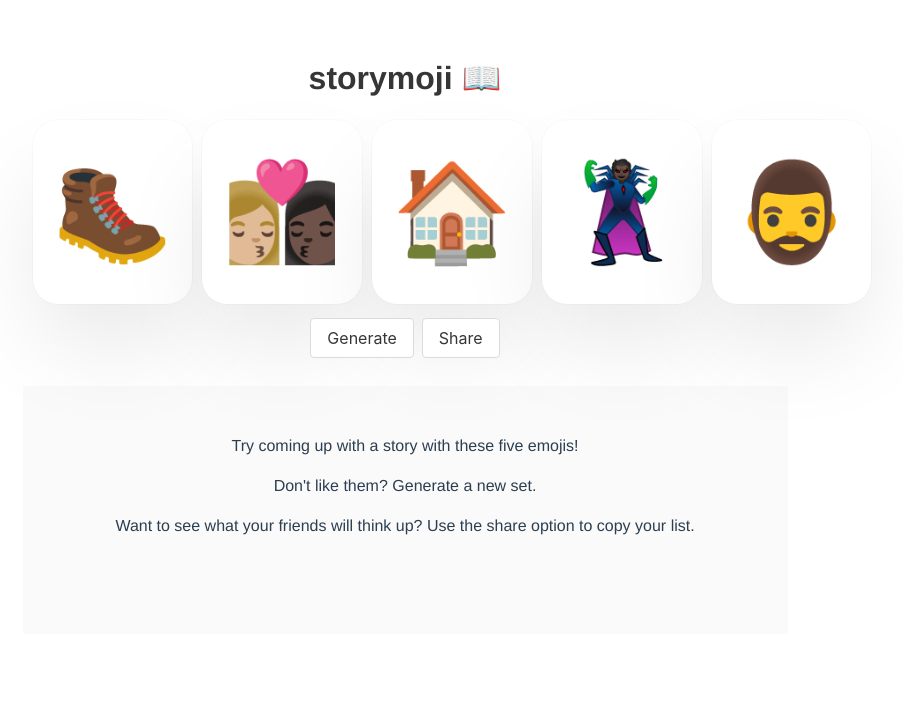
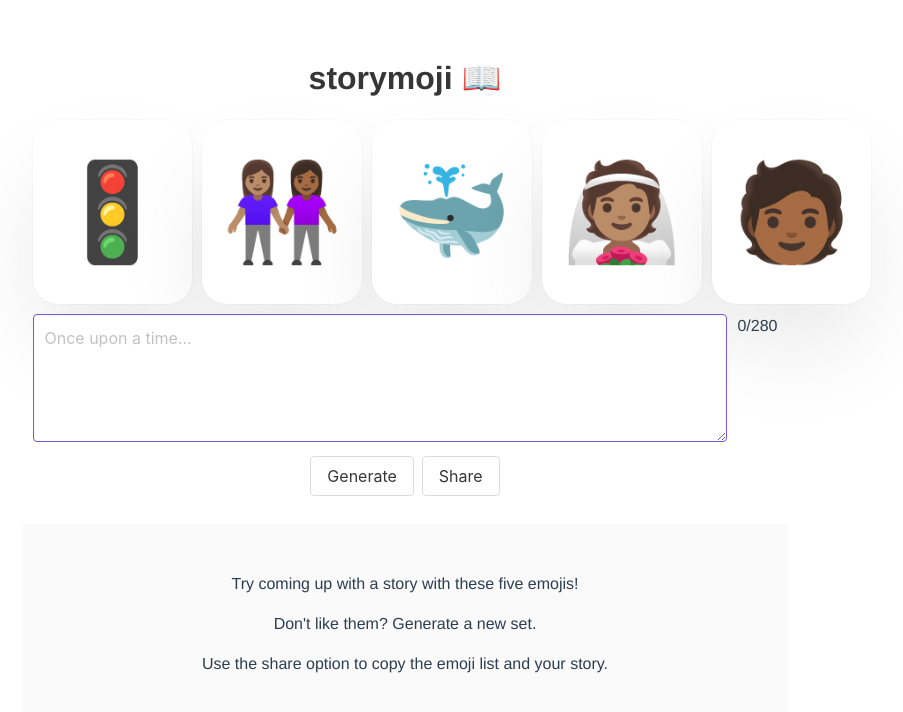
Before and after one commit to tjkorthal/storymoji, a Vue app: page / in a window 1280 px wide. Shown: the top 712 px of the page, without its empty margins (235-1138 px from the left). Built offline with nearby package versions, Linux system fonts and the light colour scheme.

Commit message:
v1.2.0
Remove most flags
Add input box for writing a story along with a soft 280 character limit
in prep for a Twitter share option

```diff
--- a/package.json
+++ b/package.json
@@ -1,6 +1,6 @@
 {
   "name": "storymoji",
-  "version": "1.1.0",
+  "version": "1.2.0",
   "private": true,
   "scripts": {
     "serve": "vue-cli-service serve",
--- a/src/App.vue
+++ b/src/App.vue
@@ -3,7 +3,18 @@
     <h1 class="title has-text-centered">storymoji 📖</h1>
     <div class="content">
       <div class="tile is-flex grid-row">
-        <emoji-card v-for="emoji in items" :key="emoji" v-bind:icon="emoji"/>
+        <emoji-card v-for="emoji in items" :key="emoji" v-bind:icon="emoji" />
+      </div>
+      <div class="tile is-flex grid-row">
+        <textarea
+          id="story-box"
+          class="textarea is-primary"
+          placeholder="Once upon a time..."
+          v-on:keyup="updateCharCount"
+        ></textarea>
+        <div id="char-count" class="tile is-child has-text-centered">
+          {{ charCount }}/{{ charLimit }}
+        </div>
       </div>
       <div class="tile is-flex is-justify-content-center">
         <button class="button m-1" v-on:click="generate">Generate</button>
@@ -12,37 +23,29 @@
     </div>
     <footer class="footer">
       <div class="content has-text-centered">
-        <p>
-          Try coming up with a story with these five emojis!
-        </p>
-        <p>Don't like them? Generate a new set.
-        </p>
-        <p>Want to see what your friends will think up? Use the share option to copy your list.
-        </p>
+        <p>Try coming up with a story with these five emojis!</p>
+        <p>Don't like them? Generate a new set.</p>
+        <p>Use the share option to copy the emoji list and your story.</p>
       </div>
     </footer>
   </div>
 </template>
 
 <script>
-import randomoji from './emoji.js'
-import EmojiCard from './components/EmojiCard.vue'
+import randomoji from "./emoji.js";
+import EmojiCard from "./components/EmojiCard.vue";
 
 export default {
-  name: 'App',
+  name: "App",
   components: {
-    EmojiCard
+    EmojiCard,
   },
   data: function () {
     return {
-      items: [
-        randomoji(),
-        randomoji(),
-        randomoji(),
-        randomoji(),
-        randomoji()
-      ]
-    }
+      items: [randomoji(), randomoji(), randomoji(), randomoji(), randomoji()],
+      charCount: 0,
+      charLimit: 280,
+    };
   },
   methods: {
     generate: function () {
@@ -51,20 +54,33 @@ export default {
         randomoji(),
         randomoji(),
         randomoji(),
-        randomoji()
-      ]
+        randomoji(),
+      ];
     },
     share: function () {
-      navigator.clipboard.writeText(this.items.join(''))
+      let prompt = this.items.join("");
+      let story = document.getElementById("story-box").value;
+      navigator.clipboard.writeText(`${prompt}\n${story}`);
       this.$buefy.notification.open({
-        message: 'Copied to clipboard',
-        type: 'is-success',
-        'auto-close': true,
-        position: 'is-top'
-      })
-    }
-  }
-}
+        message: "Copied to clipboard",
+        type: "is-success",
+        "auto-close": true,
+        position: "is-top",
+      });
+    },
+    updateCharCount: function () {
+      let box = document.getElementById("story-box");
+      let counter = document.getElementById("char-count");
+      let charCount = box.value.split("").length;
+      if (charCount > this.charLimit) {
+        counter.classList.add("is-invalid");
+      } else {
+        counter.classList.remove("is-invalid");
+      }
+      this.charCount = charCount;
+    },
+  },
+};
 </script>
 
 <style>
@@ -82,7 +98,13 @@ export default {
   grid-gap: 10px;
   margin: 10px;
 }
-@media ( max-width: 550px) {
+.is-invalid {
+  color: red;
+}
+.textarea {
+  min-width: inherit;
+}
+@media (max-width: 550px) {
   .grid-row {
     flex-wrap: wrap;
     justify-content: center;
```
Also changed, not shown: src/emoji.js.
